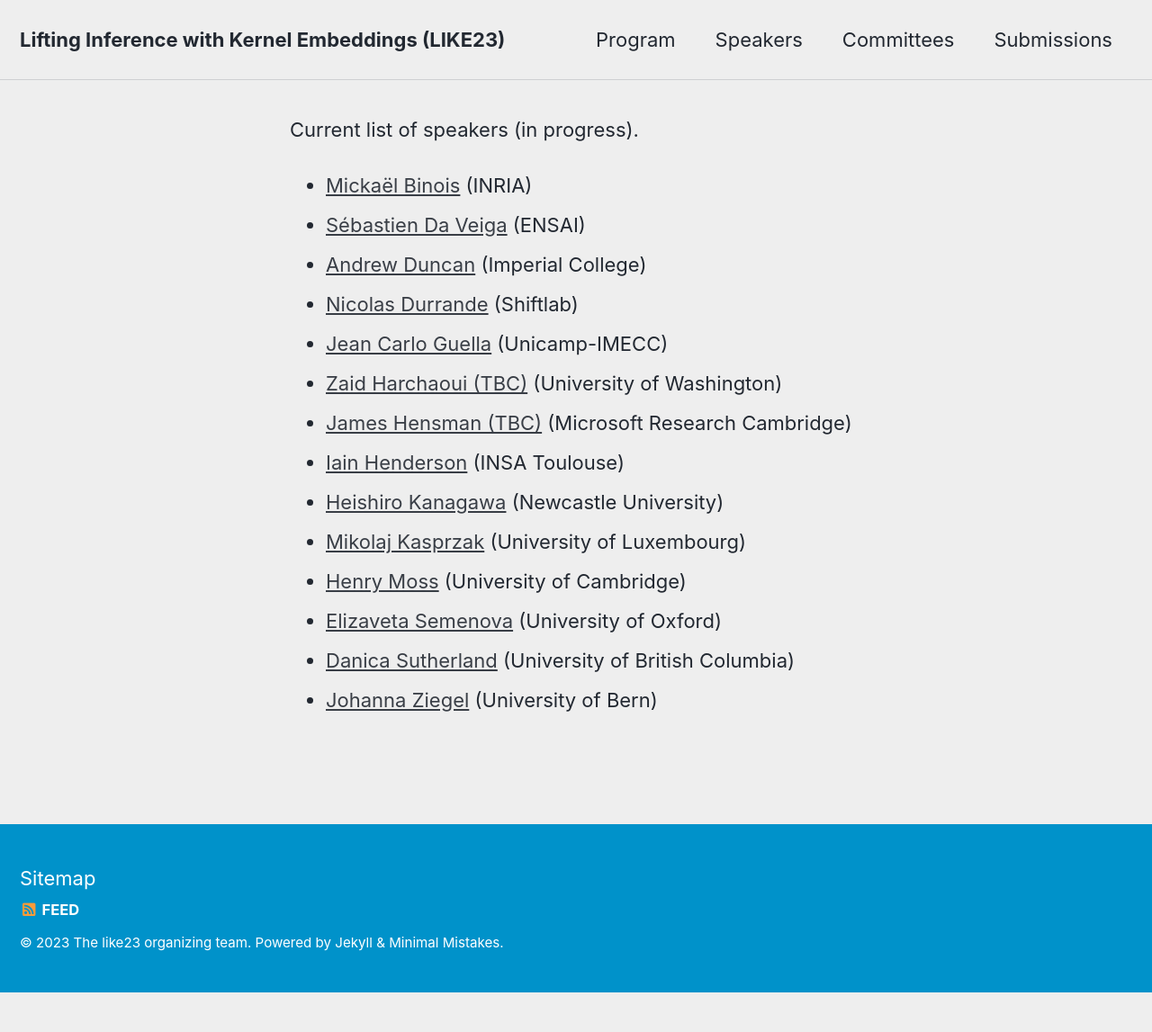
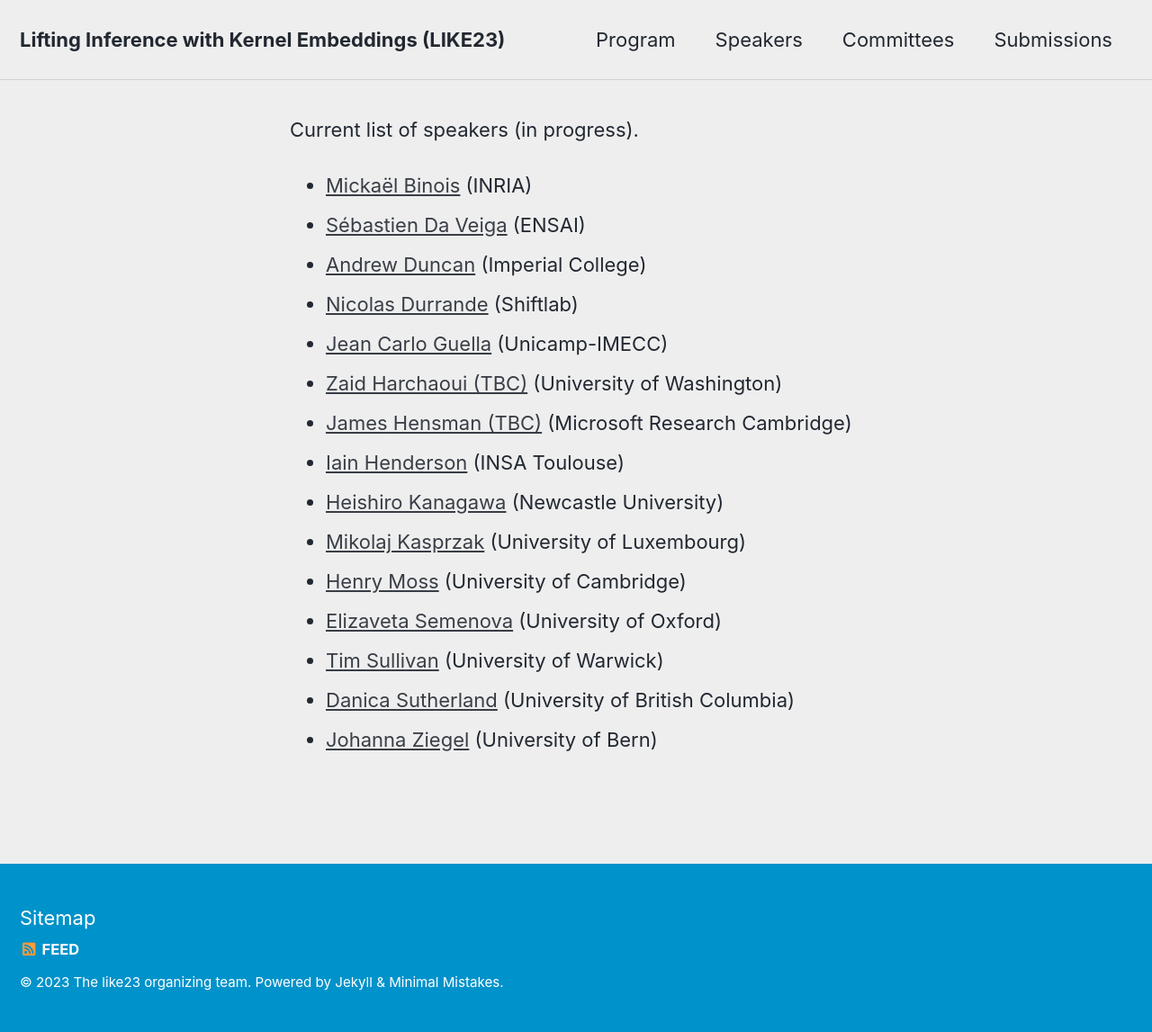
Before and after one commit to LIKE23-Bern/LIKE23-Bern.github.io, a Jekyll site: the page built from _pages/speakers.md, in a window 1280 px wide. Shown: the whole page at 90% size. Built offline with Jekyll 4.4.1, drawn with Linux system fonts in a browser that asks for light colours; cached includes are drawn as plain includes; before the commit the page ends 1103 px from its top, so only the background shows below that.

Commit message:
Update speakers.md

```diff
--- a/_pages/speakers.md
+++ b/_pages/speakers.md
@@ -19,5 +19,6 @@ Current list of speakers (in progress).
   * [Mikolaj Kasprzak](https://www.mikolajkasprzak.com/) (University of Luxembourg)
   * [Henry Moss](https://henrymoss.github.io/) (University of Cambridge)
   * [Elizaveta Semenova](https://www.elizaveta-semenova.com/) (University of Oxford)
+  * [Tim Sullivan](http://www.tjsullivan.org.uk/) (University of Warwick)
   * [Danica Sutherland](https://djsutherland.ml/) (University of British Columbia)
   * [Johanna Ziegel](https://www.imsv.unibe.ch/ueber_uns/personen/prof_dr_ziegel_johanna/index_ger.html) (University of Bern)
```
